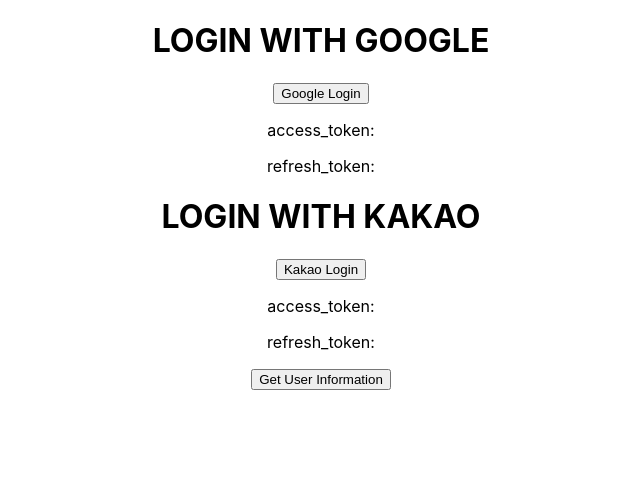
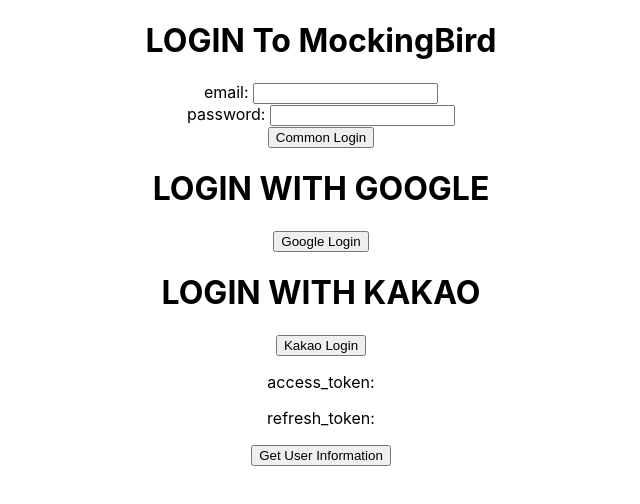
Before and after one commit to brighthonor/social_login_practice, a React (Create React App) app: page / in a window 1280 px wide. Shown: the top 504 px of the page, without its empty margins (319-959 px from the left). Built offline with nearby package versions, Linux system fonts and the light colour scheme.

Commit message:
feat: create common login box

```diff
--- a/src/App.js
+++ b/src/App.js
@@ -1,20 +1,41 @@
-import React, { useState } from 'react';
-import GetTokenButton from './GetTokenButton';
-import GetUserInfoButton from './GetUserInfoButton';
+import React, { useEffect, useState } from 'react';
+import GetTokenButton from './components/GetTokenButton';
+import GetUserInfoButton from './components/GetUserInfoButton';
+import TokenText from './components/TokenText';
+import CommonLogin from './components/CommonLogin';
 import './App.css';
+import { useCookies } from 'react-cookie';
 
 function App() {
   const [at, setAt] = useState(null);
   const [rt, setRt] = useState(null);
 
+  const [cookie] = useCookies();
+  const [, , removeCookie] = useCookies(['accessToken', 'refreshToken']);
+
+  useEffect(() => {
+    if(cookie.accessToken!==undefined){
+      setAt(cookie.accessToken);
+      setRt(cookie.refreshToken);
+      console.log(cookie.accessToken);
+      // !IMPORTANT for Security
+      // removeCookie('accessToken', undefined);
+      // removeCookie('refreshToken', undefined);
+    };
+  }, [cookie, removeCookie]);
+
   return (
     <div className="App">
+        <h1>LOGIN To MockingBird</h1>
+        <CommonLogin at={at} setAt={setAt} rt={rt} setRt={setRt} />
         <h1>LOGIN WITH GOOGLE</h1>
-        <GetTokenButton provider='google' at={at} setAt={setAt} rt={rt} setRt={setRt} />
+        <GetTokenButton provider='google'  />
         <h1>LOGIN WITH KAKAO</h1>
-        <GetTokenButton provider='kakao' at={at} setAt={setAt} rt={rt} setRt={setRt} />
+        <GetTokenButton provider='kakao' />
 
-        <GetUserInfoButton />
+        <TokenText at={at} rt={rt} />
+
+        <GetUserInfoButton at={at} rt={rt} />
       </div>
   );
 }
--- a/src/GetUserInfoButton.js
+++ /dev/null
@@ -1,20 +0,0 @@
-import React from 'react';
-import { useCookies } from 'react-cookie';
-
-const GetUserInfoButton = () => {
-  const [cookie] = useCookies();
-
-  const getUserInfoFunc = () => {
-    if(cookie.accessToken === undefined){
-      console.log('user is not defined.')
-    }
-  };
-
-  return (
-    <>
-      <button onClick={getUserInfoFunc}>Get User Information</button>
-    </>
-  )
-};
-
-export default GetUserInfoButton;
--- /dev/null
+++ b/src/components/CommonLogin.js
@@ -0,0 +1,32 @@
+import React, { useState } from 'react';
+
+const CommonLogin = (props) => {
+  const [email, setEmail] = useState("");
+  const [password, setPassword] = useState("");
+
+  const login = () => {
+    fetch('http://localhost:8000/auth/login/', {
+      method: 'POST',
+      body: JSON.stringify({
+        email,
+        password
+      }),
+      headers: { 'Content-Type': 'application/json' }
+    })
+    .then(res => res.json())
+    .then(res => {
+      props.setAt(res.access_token);
+      props.setRt(res.refresh_token);
+    })
+  }
+
+  return (
+    <>
+      email: <input value={email} onChange={val=>setEmail(val.target.value)}></input> <br />
+      password: <input value={password} onChange={val=>setPassword(val.target.value)}></input> <br />
+      <button onClick={login}>Common Login</button>
+    </>
+  );
+};
+
+export default CommonLogin;
--- a/src/GetTokenButton.js
+++ b/src/components/GetTokenButton.js
@@ -6,20 +6,9 @@
 
   const buttonName = props.provider === 'google' ? 'Google Login' : 'Kakao Login';
 
-  const [cookie] = useCookies();
-
-  useEffect(() => {
-    if(cookie.accessToken !== undefined){
-      props.setAt(cookie.accessToken);
-      props.setRt(cookie.refreshToken);
-    }
-  }, [cookie, props]);
-
   return (
     <>
       <a href={link}><button>{buttonName}</button></a>
-      <p>access_token: {props.at}</p>
-      <p>refresh_token: {props.rt}</p>
     </>
   )
 };
--- /dev/null
+++ b/src/components/GetUserInfoButton.js
@@ -0,0 +1,25 @@
+import React from 'react';
+
+const GetUserInfoButton = (props) => {
+  const getUserInfoFunc = () => {
+    // if(props.at === null || props.at === undefined){
+    //   console.log('user is not defined.')
+    // }else{
+      fetch('http://localhost:8000/auth/token/refresh/', {
+        method: 'POST',
+        credentials: "include"
+        // headers: { 'Authorization': 'Bearer '+props.at }
+      })
+      .then(res => res.json())
+      .then(res => console.log(res));
+    // }
+  };
+
+  return (
+    <>
+      <button onClick={getUserInfoFunc}>Get User Information</button>
+    </>
+  )
+};
+
+export default GetUserInfoButton;
--- /dev/null
+++ b/src/components/TokenText.js
@@ -0,0 +1,20 @@
+import React, { useEffect, useState } from 'react';
+
+const TokenText = (props) => {
+  const [at, setAt] = useState("");
+  const [rt, setRt] = useState("");
+
+  useEffect(() => {
+    setAt(props.at);
+    setRt(props.rt);
+  }, [props]);
+
+  return (
+    <>
+      <p>access_token: {at}</p>
+      <p>refresh_token: {rt}</p>
+    </>
+  );
+};
+
+export default TokenText;
```
